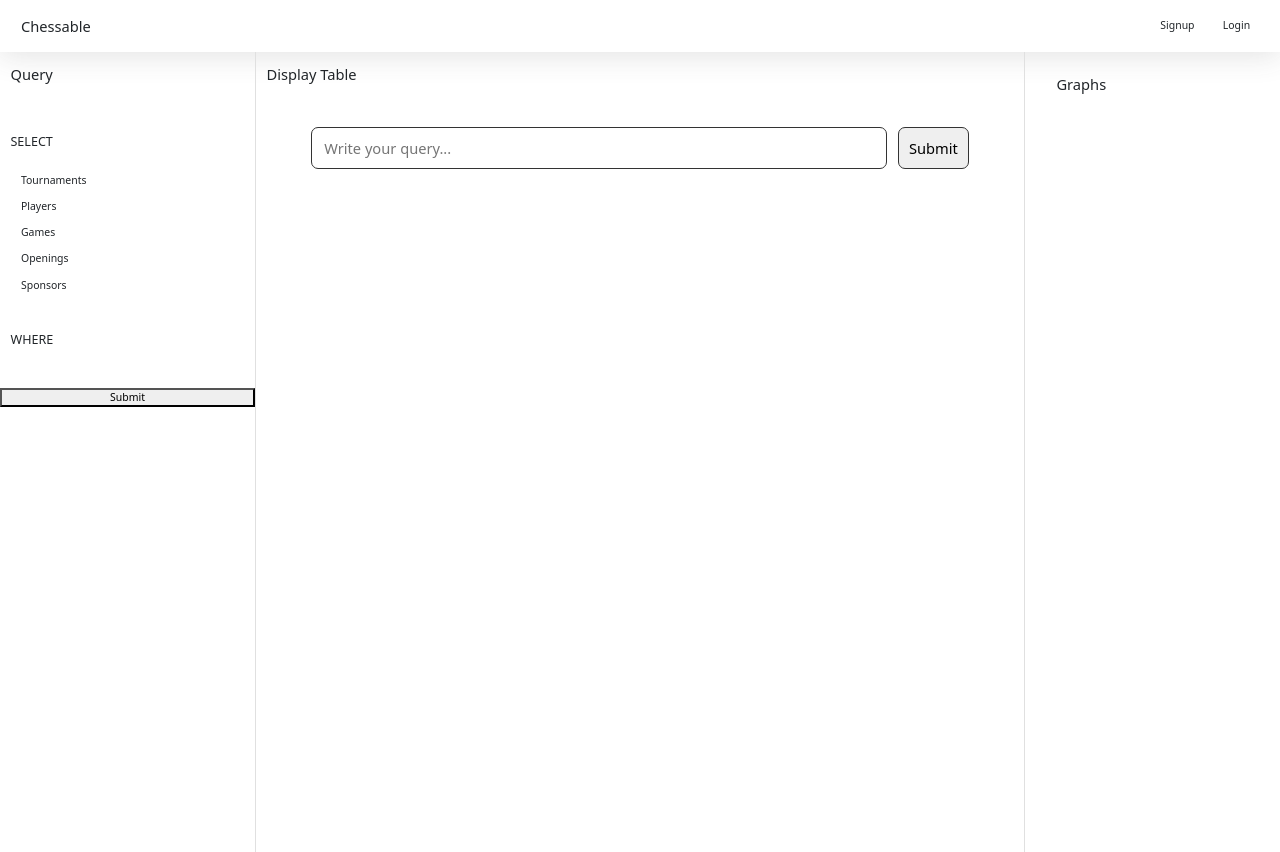
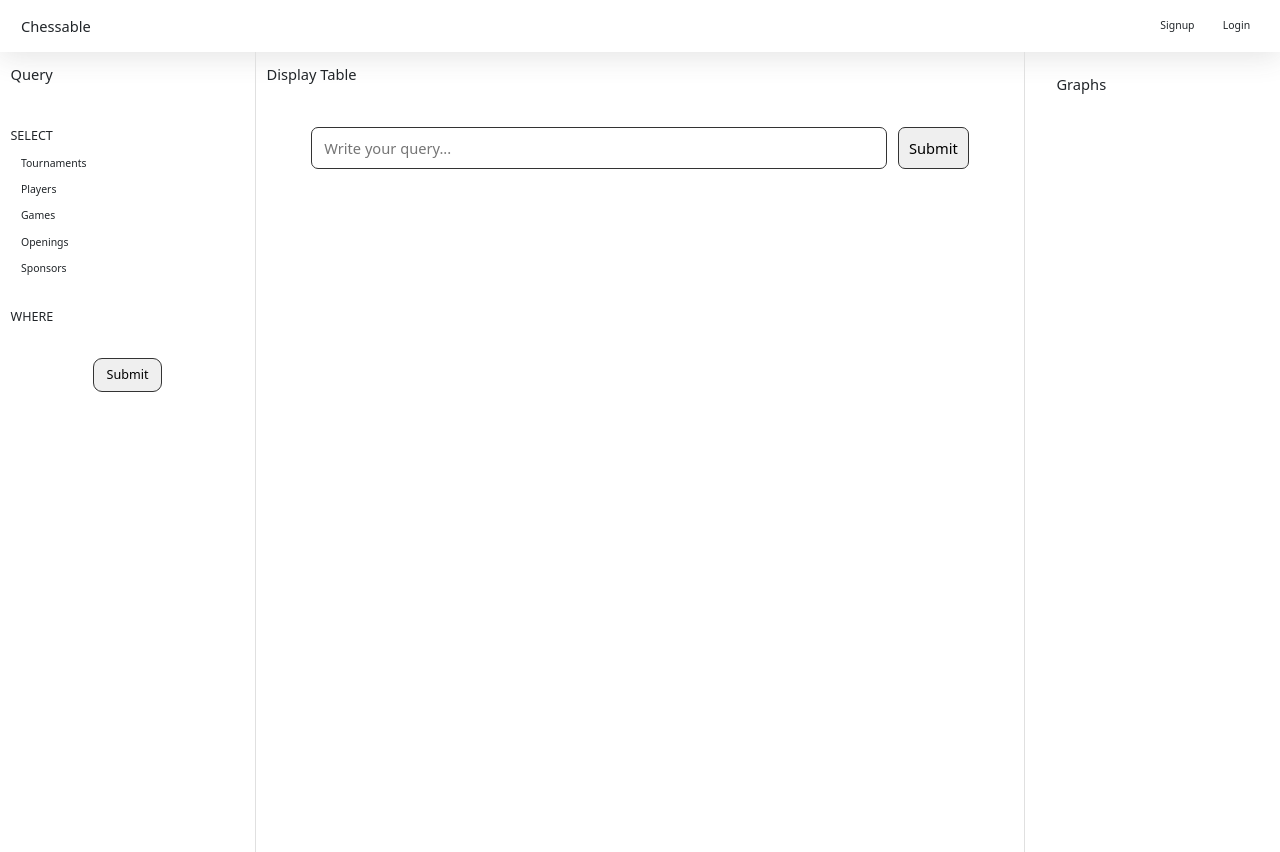
Before and after one commit to ThuNguyen-198/chessable, a React (Vite) app: page / in a window 1280 px wide. Built offline with nearby package versions, Linux system fonts and the light colour scheme.

Commit message:
adjust submit btn css

```diff
--- a/src/App.css
+++ b/src/App.css
@@ -82,27 +82,27 @@ html {
   display: flex;
   flex-direction: column;
   justify-content: flex-start;
-  gap: 1.6rem;
+  gap: 2rem;
 }
 .query-step {
-  padding: 1rem;
+  padding-left: 1rem;
   font-size: 1.2rem;
   font-weight: 400;
 }
 
 /* SELECT Block */
-.select-block {
-}
 .select-table-list {
   display: flex;
   flex-direction: column;
   align-items: flex-start;
+  justify-content: space-between;
   gap: 1rem;
 }
 .select-table-list li {
   display: flex;
   flex-direction: column;
   align-items: flex-start;
+  justify-content: space-between;
   gap: 1rem;
 }
 .select-table-list form {
@@ -128,7 +128,7 @@ html {
 .where ion-icon {
   font-size: 1.4rem;
 }
-.where-block {
+.where-container {
   display: flex;
   flex-direction: column;
   gap: 1.2rem;
@@ -169,7 +169,7 @@ html {
   overflow: auto;
   list-style: none;
 }
-.where-block input {
+.where-container input {
   width: 100%;
   overflow: auto;
   height: 3rem;
@@ -178,11 +178,26 @@ html {
   overflow: auto;
   padding: 0 0.4rem;
 }
-.where-block input:focus {
+.where-container input:focus {
   border: 2px solid rgba(51, 51, 51, 0.585);
   outline: none;
 }
-
+/* Button Submit */
+.btn-convert-to-query-submit {
+  font-size: 1.2rem;
+  align-self: center;
+  border: 1px solid #333;
+  padding: 0.6rem 1.2rem;
+  border-radius: 9px;
+  transition: all 0.3s;
+}
+.btn-convert-to-query-submit:hover,
+.btn-convert-to-query-submit:active {
+  background-color: #e0e0e0;
+}
+.btn-convert-to-query-submit:active {
+  transform: scale(0.96);
+}
 /* ********************************** */
 /* ******** content container ******* */
 /* ********************************** */
--- a/src/App.jsx
+++ b/src/App.jsx
@@ -78,6 +78,7 @@ function App() {
   const [numWhereRows, setNumWhereRows] = useState(0);
   const [isDisplayWhereCols, setIsDisplayWhereCols] = useState(false);
   const [isDisplayWhereParam, setIsDisplayWhereParam] = useState(false);
+  const [whereRowList, setWhereRowList] = useState([]);
   const displayWhereCols = () => {
     setIsDisplayWhereCols(!isDisplayWhereCols);
   };
@@ -87,6 +88,7 @@ function App() {
   const addNumWhereRow = () => {
     setNumWhereRows(numWhereRows + 1);
   };
+  const getWhereRowList = () => {};
   // Section Query - SUBMIT
   const handleConvertToQuerySubmit = () => {
     let queryString = "";
@@ -274,6 +276,7 @@ function App() {
         {/* Section Query Container */}
         <section className="query-container">
           <p className="options-bar">Query</p>
+          {/* Section select */}
           <div className="select-block">
             <p className="query-step">SELECT</p>
             <ul className="select-table-list">
@@ -361,7 +364,8 @@ function App() {
               </li>
             </ul>
           </div>
-          <div className="query-block">
+          {/* Section where */}
+          <div className="where-block">
             <p className="query-step text-icon where">
               WHERE
               <ion-icon
@@ -369,7 +373,7 @@ function App() {
                 onClick={addNumWhereRow}
               ></ion-icon>
             </p>
-            <div className="where-block">
+            <div className="where-container">
               {[...Array(numWhereRows)].map((row, index) => (
                 <form className="where-row" key={index}>
                   <div className="where-col">
```
